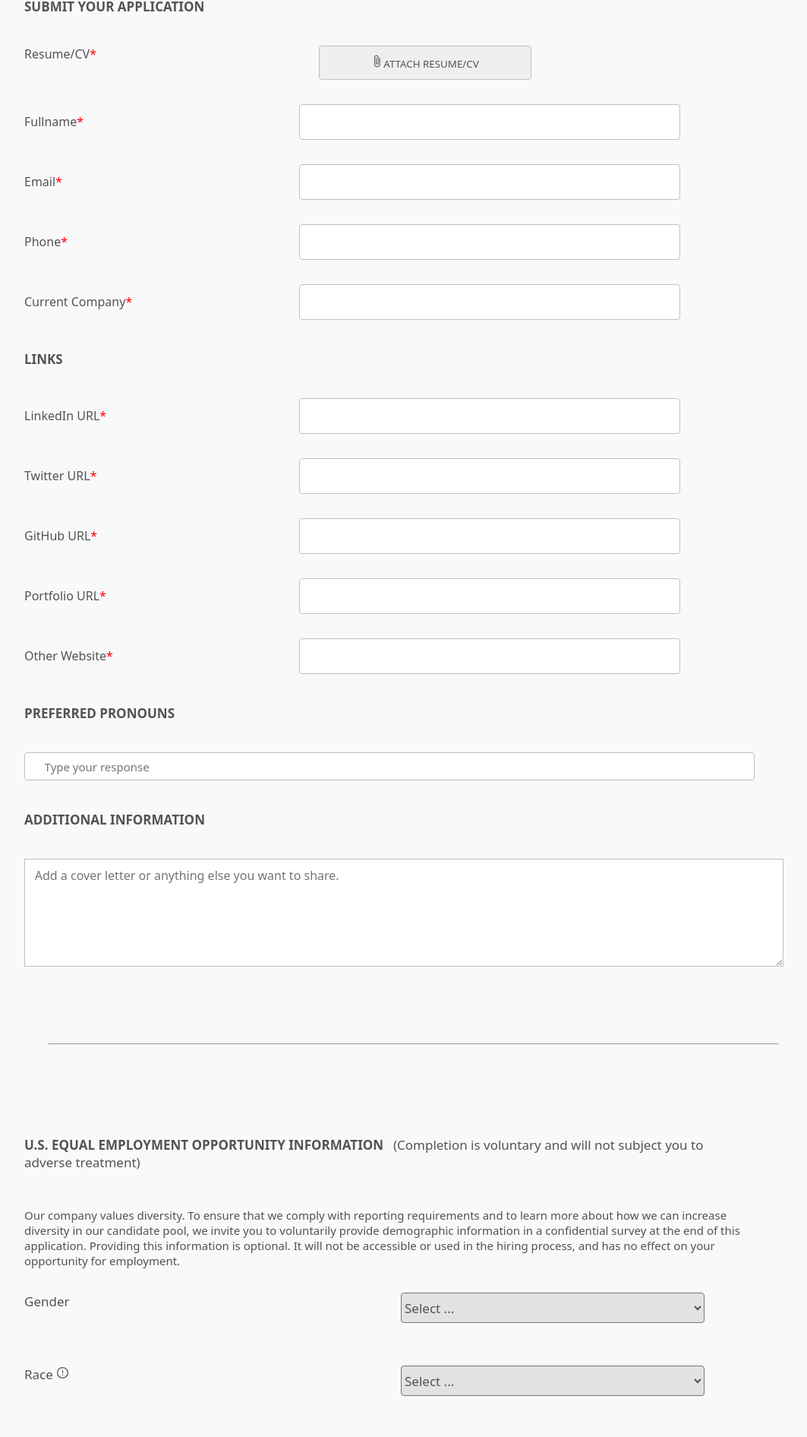
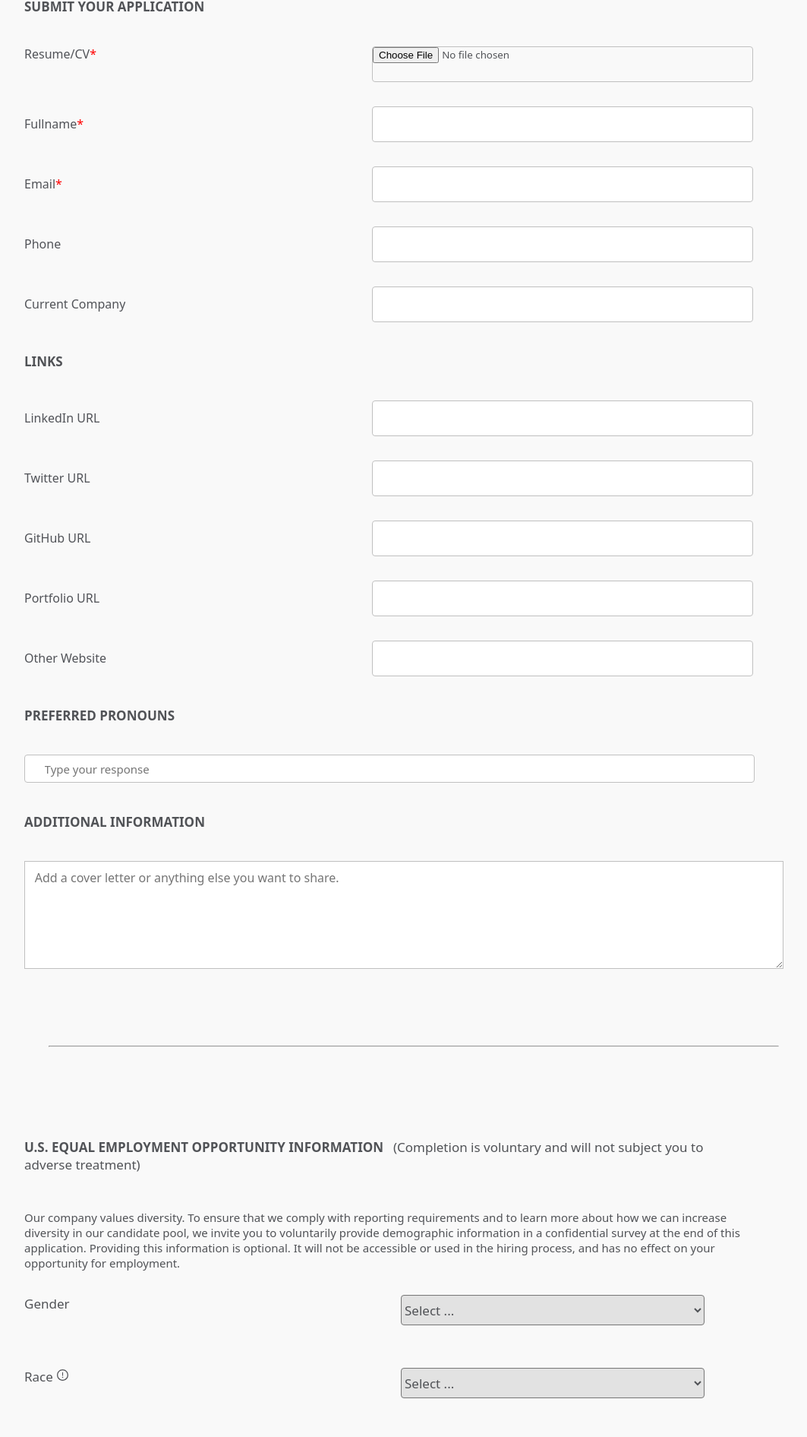
Before and after one commit to BirinderSingh2410/React-Form, a React (Create React App) app: page / in a window 1280 px wide. Shown: the part 298-2189 px from the top of the page at 76% size, without its empty margins (128-1191 px from the left). Built offline with nearby package versions, Linux system fonts and the light colour scheme.

Commit message:
started with useforms()

```diff
--- a/package.json
+++ b/package.json
@@ -3,6 +3,7 @@
   "version": "0.1.0",
   "private": true,
   "dependencies": {
+    "@hookform/error-message": "^2.0.0",
     "@testing-library/jest-dom": "^5.16.2",
     "@testing-library/react": "^12.1.4",
     "@testing-library/user-event": "^13.5.0",
--- a/src/App.tsx
+++ b/src/App.tsx
@@ -4,6 +4,7 @@
 import { Header } from './components/Header/Header';
 import { FullStack } from './components/FullStack/FullStack';
 import { Details } from './components/Details/Details';
+import { JobPowered } from './components/JobPowered/JobPowered';
 
 
 function App() {
@@ -12,6 +13,7 @@
      <Header/>
      <FullStack/>
      <Details/>
+     <JobPowered/>
    </div>
   )
 }
--- a/src/components/Details/Details.tsx
+++ b/src/components/Details/Details.tsx
@@ -2,11 +2,12 @@
 import { Input } from '../Input/Input';
 import styled from 'styled-components';
 import { SelectionForm } from '../SelectionForm/SelectionForm';
-import { JobPowered } from '../JobPowered/JobPowered';
 import ReCAPTCHA from "react-google-recaptcha";
 import {AiOutlineExclamationCircle} from "react-icons/ai";
 import { RaceDropDown } from '../RaceDropDown/RaceDropDown';
 import { useForm } from 'react-hook-form';
+import { ErrorMessage } from '@hookform/error-message';
+import { getNameOfDeclaration } from 'typescript';
 
 
 const DetailBlock = styled.form`
@@ -69,7 +70,7 @@
 
     }
 `;
-const SubmitApplicationButton = styled.button`
+const SubmitApplicationButton = styled.input`
     background-color: #4f65f1;;
     border-radius:3px;
     border:none;
@@ -99,40 +100,79 @@
     margin:0 12.5%;
     font-size:15px;
 `;
+const InputBar = styled.input`
+    width: 500px;
+    height: 45px;
+    border-radius: 4px;
+    margin-right:10%;
+    border: 0.2px solid silver
+`;
 const optiontag=[
     ["Select ...","Male","Female","Declinetoself-identify"],
     ["Select ...","Hispanic or Latino","White (Not Hispanic or Latino)","Black or African American (Not Hispanic or Latino)","Native Hawaiian or Other Pacific Islander (Not Hispanic or Latino)","Asian (Not Hispanic or Latino)","American Indian or Alaska Native (Not Hispanic or Latino)","Two or More Races (Not Hispanic or Latino)"],
     ["Select ...","I am a veteran","I am not a veteran","Decline to self-identify"]
 ];
 
+type FormType = {
+    fullname:string,
+    email:string,
+    phone:number,
+    currentcompany:string,
+    linkedin:string,
+    twitter:string,
+    portfolio:string,
+    github:string,
+    other:any,
+    gender:string,
+    race:string,
+    veteranstatus:string,
+    response:string,
+    additionalinfo:string
+}
+
 export const Details = () => {
     const[moredetail,showDetail] = useState(false);
+    const {register,handleSubmit,formState:{errors}} = useForm<FormType>();
 
     function dropdown(){
         showDetail(!moredetail);
     }
 
+    const FormSubmit = handleSubmit((data) => console.log(data));
+    console.log();
     return (
-        <DetailBlock>
+        <DetailBlock onSubmit={FormSubmit}>
             <Headings >SUBMIT YOUR APPLICATION</Headings>
-            <Input label="Resume/CV" typeinput='submit' />
-            <Input label="Fullname" typeinput="text" />
-            <Input label="Email" typeinput="text" />
-            <Input label="Phone" typeinput='text' />
-            <Input label="Current Company" typeinput="text" />
+
+
+            <Input label="Resume/CV" typeinput='file' error={null} required={true} register={null} errormessage=""/>
+
+            <Input label="Fullname" typeinput="text" error={errors.fullname} required={true} errormessage="Minimum 10 characters required" register={{...register('fullname',{required:true,minLength:10})}} />
+
+            <Input label="Email" errormessage="This Field is Required" error={errors.email} typeinput="email" required={true} register={{...register('email',{required:true,})}}/>
+
+            <Input label="Phone" errormessage="" typeinput='phone' error={null} required={false} register={{...register('phone',{max:13})}}/>
+
+            <Input label="Current Company" errormessage="" error={null} typeinput="text" required={false} register={{...register('currentcompany')}}/>
 
             <Headings>LINKS</Headings>
-            <Input label="LinkedIn URL" typeinput='text' />
-            <Input label="Twitter URL" typeinput="text" />
-            <Input label="GitHub URL" typeinput="text" />
-            <Input label="Portfolio URL" typeinput='text' />
-            <Input label="Other Website" typeinput="text" />
+
+
+            <Input label="LinkedIn URL" errormessage="" typeinput='text' error={null} required={false} register={{...register('linkedin',{required:true})}}/>
+
+            <Input label="Twitter URL" typeinput="text" errormessage="" error={null} required={false} register={{...register('twitter')}}/>
+
+            <Input label="GitHub URL" typeinput="text" errormessage="" required={false} error={null} register={{...register('github')}}/>
+
+            <Input label="Portfolio URL" typeinput='text' errormessage="" error={null} required={false} register={{...register('portfolio')}}/>
+
+            <Input label="Other Website" typeinput="text" errormessage="" error={null} required={false} register={{...register('other')}}/>
 
             <Headings>PREFERRED PRONOUNS</Headings>
-            <Resopnse placeholder='Type your response' />
+            <Resopnse placeholder='Type your response' {...register('response')}/>
 
             <Headings >ADDITIONAL INFORMATION</Headings>
-            <CoverLetter placeholder='Add a cover letter or anything else you want to share.' />
+            <CoverLetter placeholder='Add a cover letter or anything else you want to share.' {...register('additionalinfo')}/>
 
             <HorizontalLine />
 
@@ -141,18 +181,19 @@
                 Our company values diversity. To ensure that we comply with reporting requirements and to learn more about how we can increase diversity in our candidate pool, we invite you to voluntarily provide demographic information in a confidential survey at the end of this application. Providing this information is optional. It will not be accessible or used in the hiring process, and has no effect on your opportunity for employment.
             </USEmployeeContent>
 
-            <SelectionForm Icon={null} selectionlabel='Gender' option={optiontag[0]}/>
-            <SelectionForm Icon={<AiOutlineExclamationCircle onClick={dropdown} />} selectionlabel='Race'  option={optiontag[1]}/>
+            <SelectionForm Icon={null} selectionlabel='Gender' option={optiontag[0]} register={{...register('gender',{required:true})}} />
+
+            <SelectionForm Icon={<AiOutlineExclamationCircle onClick={dropdown} />} selectionlabel='Race'  option={optiontag[1]} register={{...register('race',{required:true})}} />
             {moredetail ? <RaceDropDown/> : null}
-            <SelectionForm Icon={null} selectionlabel='Veteran Status' option={optiontag[2]}/>
+
+            <SelectionForm Icon={null} selectionlabel='Veteran Status' option={optiontag[2]} register={{...register('veteranstatus',{required:true})}} />
 
             <Captcha>
                 <ReCAPTCHA  className='recaptcha' sitekey="6Le1kc8eAAAAAOuMLNQ9MfWQcymXd8rV5dGDRdaE"/>
             </Captcha>
 
-            <SubmitApplicationButton>SUBMIT APPLICATION</SubmitApplicationButton>
+            <SubmitApplicationButton type="submit" />
 
-            <JobPowered/>
         </DetailBlock>
     )
 }
--- a/src/components/Input/Input.tsx
+++ b/src/components/Input/Input.tsx
@@ -2,6 +2,7 @@
 import React from 'react'
 import styled from 'styled-components'
 import {MdOutlineAttachFile} from 'react-icons/md'
+import { useForm, UseFormProps } from 'react-hook-form';
 
 const InputBlock = styled.div`
     width:75%;
@@ -13,12 +14,20 @@
     margin-bottom: 4vh;
 `;
 const Label = styled.p`
+    color: #515358;
+    font:20px;
+`
+const RequiredLabel = styled.p`
     ::after{
         content:'*';
         color:red;
     }
     color: #515358;
     font:20px;
+`
+const InputTextBlock = styled.div`
+    display:flex;
+    flex-direction:column;
 `
 const InputBar = styled.input`
     width: 500px;
@@ -27,7 +36,7 @@
     margin-right:10%;
     border: 0.2px solid silver
 `;
-const UploadResume = styled.button`
+const UploadResume = styled.input`
     width: 280px;
     height: 45px;
     margin-right:10%;
@@ -45,16 +54,20 @@
 `;
 
 interface InputProps{
-    label:string;
-    typeinput:string;
+    label:string,
+    typeinput:string,
+    register:any,
+    required:boolean,
+    error:any,
+    errormessage:string
 }
 
 
-export const Input :React.FC<InputProps> =({label,typeinput}) => {
-  return (
+export const Input :React.FC<InputProps> =({label,typeinput,register,required,errormessage,error}) => {
+    return (
     <InputBlock>
-        <Label>{label}</Label>
-        {typeinput === "submit" ? <UploadResume><MdOutlineAttachFile className='pin-icon'/>ATTACH RESUME/CV</UploadResume> : <InputBar type={typeinput}/>}
+        {required ? <RequiredLabel>{label}</RequiredLabel> : <Label>{label}</Label>}
+        {typeinput === "submit" ? <UploadResume style={{display:"none"}}/>: <InputTextBlock><InputBar type={typeinput} {...register}/>{error ? <small style={{color:"red"}}>{errormessage}</small>:null}</InputTextBlock>}
     </InputBlock>
   )
 }
--- a/src/components/SelectionForm/SelectionForm.tsx
+++ b/src/components/SelectionForm/SelectionForm.tsx
@@ -37,13 +37,16 @@
     selectionlabel:string;
     option:string[];
     Icon:JSX.Element | null;
+    register:any,
 }
 
-export const SelectionForm : React.FC<SelectionProp> = ({selectionlabel,option,Icon}) => {
+export const SelectionForm : React.FC<SelectionProp> = ({selectionlabel,option,Icon,register,}) => {
   return (
     <SelectionFormBlock>
-        <p>{selectionlabel} {Icon}</p>
-        <select>
+        <div>
+            <p>{selectionlabel} {Icon}</p>
+        </div>
+        <select {...register}>
             {
                 option.map((i) =>{
                     return(
```
Also changed, not shown: 1 other file (tests, documents, lock files or other folders).
